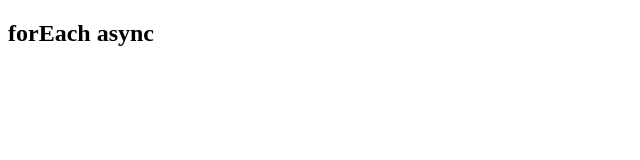
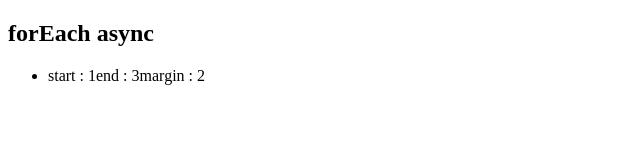
Before and after one commit to kjkandrea/iterator-practice, a website with bundled scripts: page foreach-async.html in a window 1280 px wide. Shown: the whole page, without its empty margins (0-640 px from the left). Built offline with nearby package versions, Linux system fonts and the light colour scheme.

Commit message:
Add renderer

```diff
--- a/assistant/asyncTimeStamp.js
+++ b/assistant/timestamp/model.js
@@ -1,4 +1,4 @@
-const asyncTimeStamp = {
+const model = {
   randomTimer(next) {
     const msMargin = Math.floor(Math.random() * 50)
 
@@ -22,4 +22,4 @@ const asyncTimeStamp = {
   }
 }
 
-export default asyncTimeStamp
+export default model
--- /dev/null
+++ b/assistant/timestamp/renderer.js
@@ -0,0 +1,24 @@
+class Renderer {
+  constructor(target) {
+    this.target = target;
+  }
+  render() {
+    const el = this.generatePartialElement({start: 1, end: 3, margin: 2});
+    this.target.append(el)
+  }
+  generatePartialElement(timeStamp) {
+    const liElement = document.createElement('li')
+    Object.entries(timeStamp)
+      .map(([label, time]) => [time, `${label} : ${time}`])
+      .forEach(([data, text]) => {
+        const dataElement = document.createElement('data')
+        const textNode = document.createTextNode(text)
+        dataElement.setAttribute('value', data.toString())
+        dataElement.append(textNode)
+        liElement.append(dataElement)
+      })
+    return liElement
+  }
+}
+
+export default Renderer;
--- a/foreach-async.html
+++ b/foreach-async.html
@@ -8,7 +8,9 @@
 </head>
 <body>
 <h2>forEach async</h2>
-<pre id="code"></pre>
+<div id="app">
+    <ul id="timeStamp"></ul>
+</div>
 </body>
 <script src="foreach-async.js" type="module"></script>
 </html>
--- a/foreach-async.js
+++ b/foreach-async.js
@@ -1,12 +1,22 @@
-import asyncTimeStamp from '/assistant/asyncTimeStamp.js'
+import model from '/assistant/timestamp/model.js'
+import Renderer from '/assistant/timestamp/renderer.js'
 
 const runner = {
+  target: document.getElementById('timeStamp'),
   range: new Array(100).fill(0).map((_, i) => i),
   init() {
+    this.test()
+
     this.forEachAsync.init.call(this)
   },
   test() {
-    asyncTimeStamp.get().then(console.log)
+    model.get().then(console.log)
+
+    this.render()
+  },
+  render() {
+    const renderer = new Renderer(this.target);
+    renderer.render()
   },
   forEachAsync: {
     timeStampList: [],
@@ -15,7 +25,7 @@ const runner = {
     },
     run(range) {
       range.forEach(async () => {
-        const timeStamp = await asyncTimeStamp.get()
+        const timeStamp = await model.get()
         this.timeStampList.push(timeStamp)
       })
     }
```
